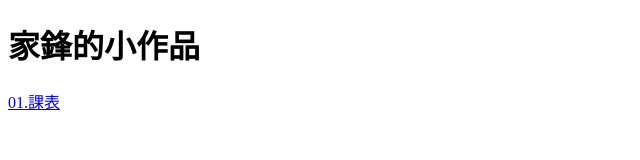
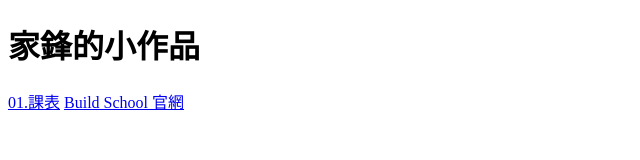
Before and after one commit to qsc1100/qsc1100.github.io, a plain HTML site: page index.html in a window 1280 px wide. Shown: the whole page, without its empty margins (0-640 px from the left). Drawn offline with Linux system fonts and the light colour scheme.

Commit message:
官網加入作品集

```diff
--- a/index.html
+++ b/index.html
@@ -9,5 +9,6 @@
 <body>
     <h1>家鋒的小作品</h1>
     <a href="/表格作業.html">01.課表</a>
+    <a href="/Build School home.html">Build School 官網</a>
 </body>
 </html>
```
